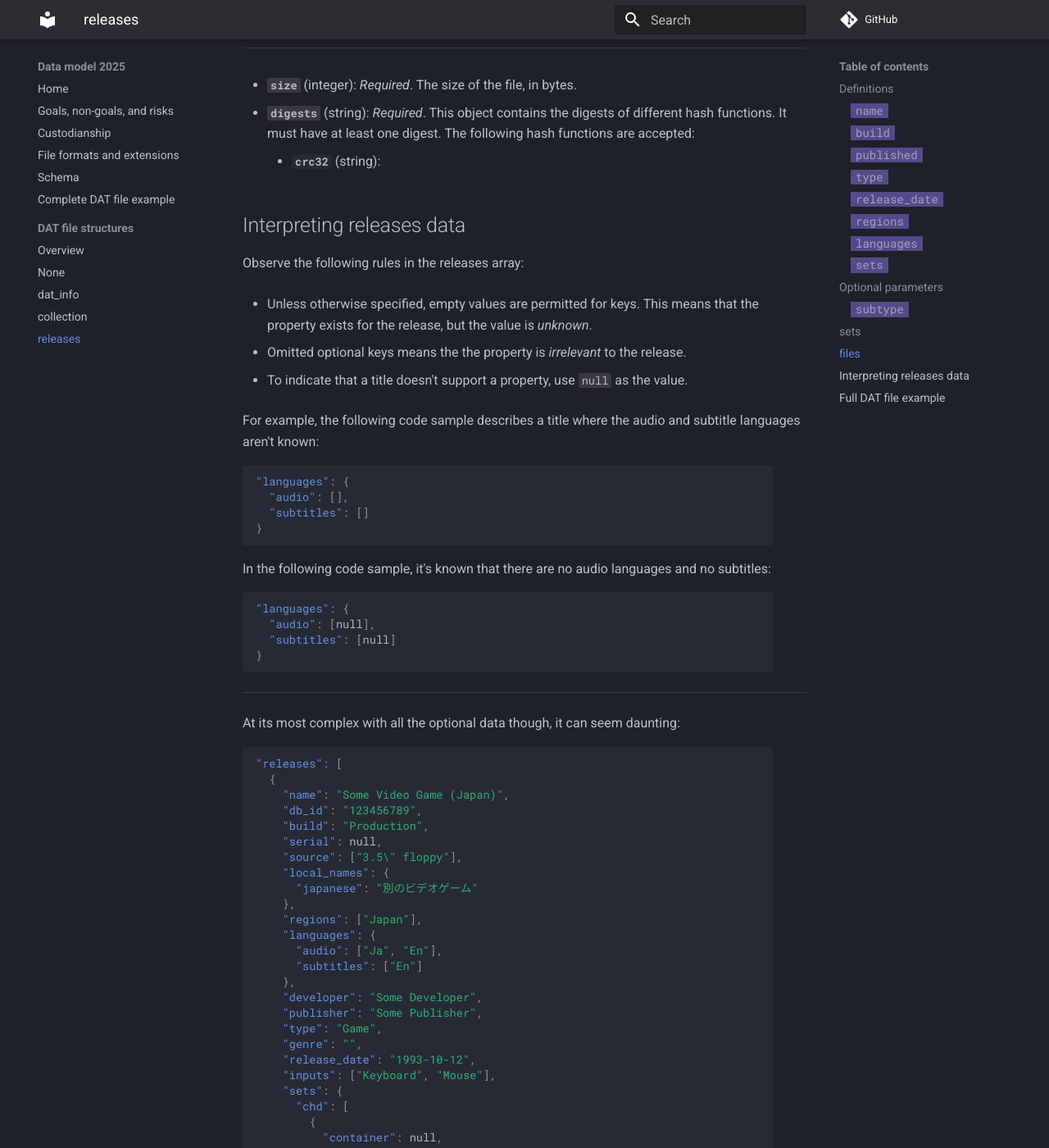
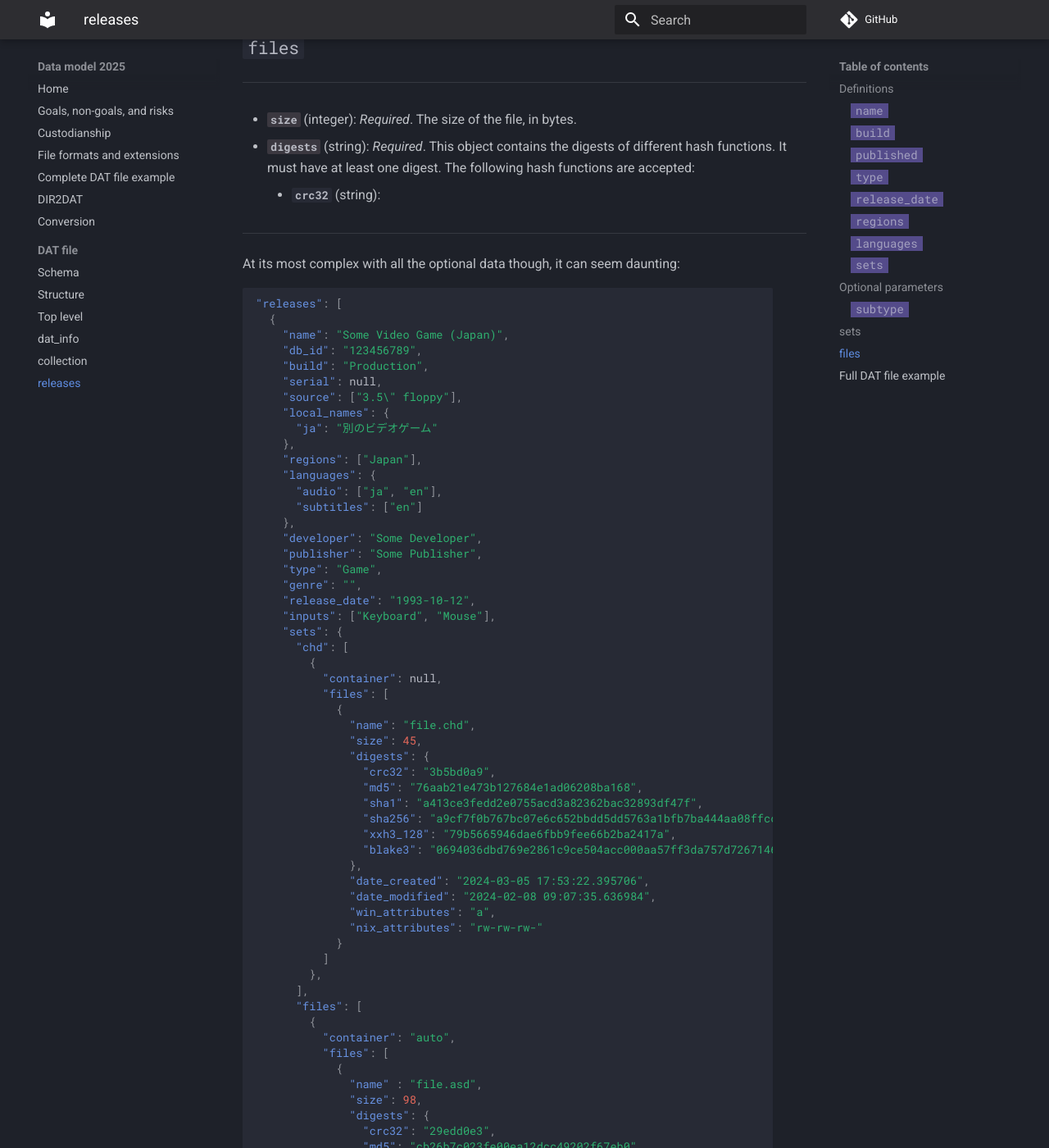
Before and after one commit to unexpectedpanda/datmodel, an MkDocs documentation site: the page built from docs/releases.md, in a window 1280 px wide and 1400 px high, scrolled down 8724 px. Shown: the whole window at 82% size. Built offline with MkDocs 1.6.1 and Material for MkDocs 9.7.7, drawn with Linux system fonts in a browser that asks for light colours; comment, search, counter and statistics services are not loaded; some of the changed text lies outside the part shown.

Commit message:
Small tweaks

````diff
--- a/docs/releases.md
+++ b/docs/releases.md
@@ -18,9 +18,9 @@
     "release_date": "1993-10-12",
     "regions": ["JP"],
     "languages": {
-      "audio": ["Ja", "En"],
-      "interface": ["En"],
-      "subtitles": ["En"]
+      "audio": ["ja", "en"],
+      "interface": ["en"],
+      "subtitles": ["en"]
     },
     "sets": [
       {
@@ -547,7 +549,7 @@
     ``` {.json .copy}
     "languages": {
       "audio": [null],
-      "interface": ["En"],
+      "interface": ["en"],
       "subtitles": [null]
     }
     ```
@@ -572,8 +574,8 @@
     [BCP47 language subtag lookup](https://r12a.github.io/app-subtags/). Here are some
     example codes:
 
-    * `En` - English
-    * `En-US` - English (United States of America)
+    * `en` - English
+    * `en-US` - English (United States of America)
     * `zh-Hant` - Chinese (Traditional) [written]
     * `cmn` - Chinese (Mandarin) [spoken]
 
@@ -594,7 +596,7 @@
     In all circumstances, consider the intended audience of the medium when selecting
     language codes. For example, if a video is largely in English and is intended for
     English-speaking audiences, but has a short scene in which people speak Japanese, you
-    set the `audio` as `["En"]`, _not_ `["En", "Ja"]`.
+    set the `audio` as `["en"]`, _not_ `["en", "ja"]`.
 
     <h4>Examples</h4>
 
@@ -606,9 +608,9 @@
 
     ``` {.json .copy}
     "languages": {
-      "audio": ["En"],
-      "interface": ["Ja"],
-      "subtitles": ["En", "Ja"]
+      "audio": ["en"],
+      "interface": ["ja"],
+      "subtitles": ["en", "ja"]
     }
     ```
 
@@ -618,8 +620,8 @@
 
     ``` {.json .copy}
     "languages": {
-      "audio": ["Fr"],
-      "interface": ["En"],
+      "audio": ["fr"],
+      "interface": ["en"],
       "subtitles": [null]
     }
     ```
@@ -631,7 +633,7 @@
     ``` {.json .copy}
     "languages": {
       "audio": [null],
-      "interface": ["En"],
+      "interface": ["en"],
       "subtitles": [null]
     }
     ```
@@ -706,37 +708,6 @@
 
     * **`crc32`** (string):
 
-## Interpreting releases data
-
-Observe the following rules in the releases array:
-
-* Unless otherwise specified, empty values are permitted for keys. This means that the
-  property exists for the release, but the value is _unknown_.
-
-* Omitted optional keys means the the property is _irrelevant_ to the release.
-
-* To indicate that a title doesn't support a property, use `null` as the value.
-
-For example, the following code sample describes a title where the audio and subtitle
-languages aren't known:
-
-```json
-"languages": {
-  "audio": [],
-  "subtitles": []
-}
-```
-
-In the following code sample, it's known that there are no audio languages and no
-subtitles:
-
-```json
-"languages": {
-  "audio": [null],
-  "subtitles": [null]
-}
-```
-
 ---
 
 At its most complex with all the optional data though, it can seem daunting:
@@ -750,12 +721,12 @@
     "serial": null,
     "source": ["3.5\" floppy"],
     "local_names": {
-      "japanese": "別のビデオゲーム"
+      "ja": "別のビデオゲーム"
     },
     "regions": ["Japan"],
     "languages": {
-      "audio": ["Ja", "En"],
-      "subtitles": ["En"]
+      "audio": ["ja", "en"],
+      "subtitles": ["en"]
     },
     "developer": "Some Developer",
     "publisher": "Some Publisher",
@@ -862,7 +833,7 @@
           "regions": ["USA"],
           "languages": {
             "audio": [],
-            "subtitles": ["En"]
+            "subtitles": ["en"]
           },
           "developer": "iD Software",
           "publisher": "GT Interactive",
--- a/docs/structure.md
+++ b/docs/structure.md
@@ -3,7 +3,7 @@
   - footer
 ---
 
-# Overview
+# Structure
 
 The following sections include examples of DAT file structures. They are presented
 piecemeal to help ease understanding. For a complete example of a valid DAT file, see
--- a/mkdocs.yml
+++ b/mkdocs.yml
@@ -55,9 +55,11 @@
   - goals.md
   - custodianship.md
   - files.md
-  - schema.md
   - complete_example.md
-  - DAT file structures:
+  - dir2dat.md
+  - conversion.md
+  - DAT file:
+    - schema.md
     - structure.md
     - top_level.md
     - dat_info.md
````
Also changed, not shown: other parts of docs/releases.md (+2 -0 lines), docs/conversion.md (added, +6 -0 lines), docs/dir2dat.md (added, +6 -0 lines), docs/index.md (+1 -1 lines), docs/schema.md (+3 -3 lines), docs/top_level.md (added, +33 -0 lines).
